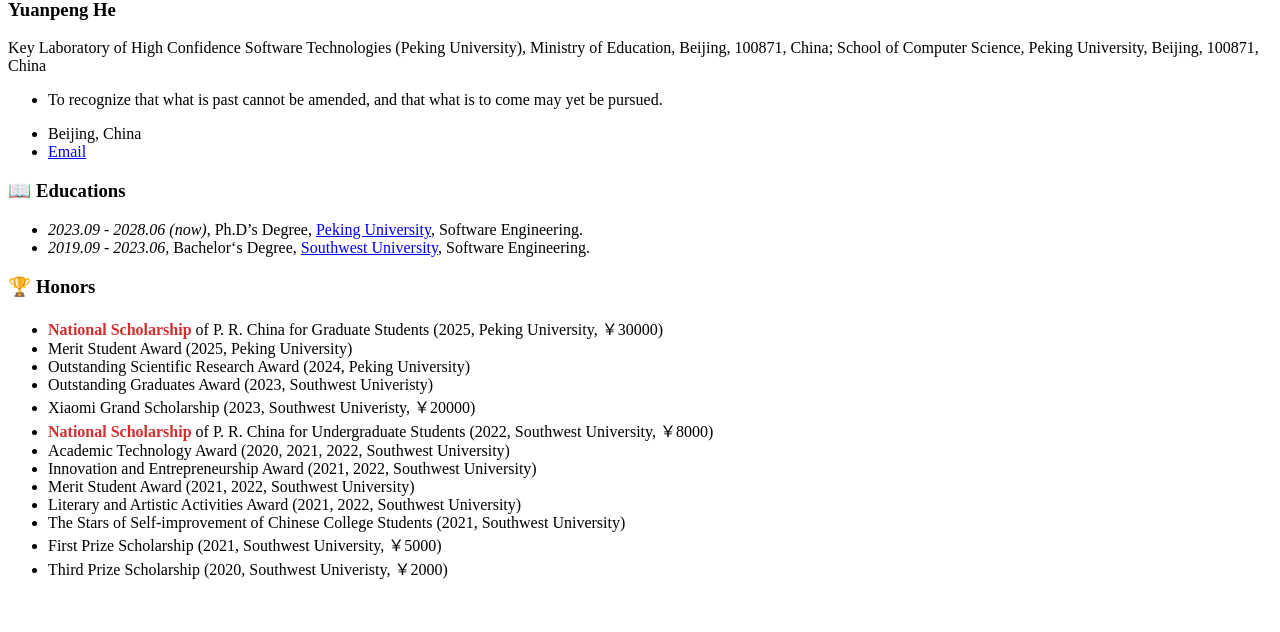
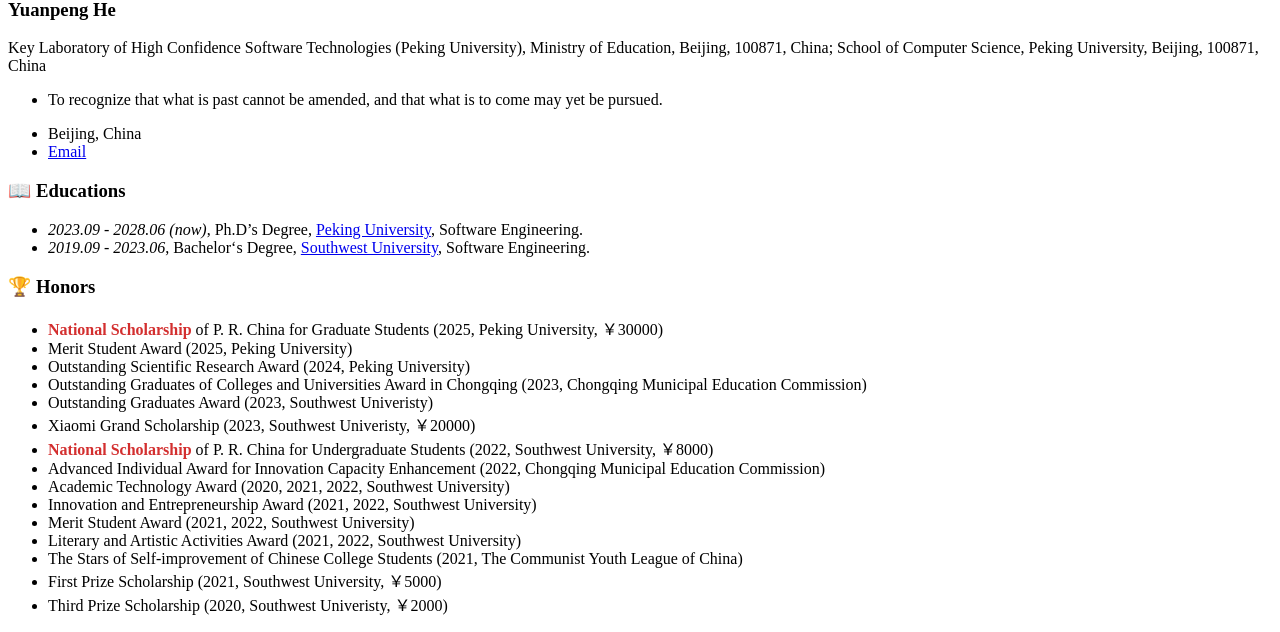
Before and after one commit to heyuanpengpku/heyuanpeng.github.io, a Jekyll site: the page built from _pages/includes/exp.md, in a window 1280 px wide. Shown: the part 472-1104 px from the top of the page. Built offline with Jekyll 4.4.1, drawn with Linux system fonts in a browser that asks for light colours; our own code applies the rules of GitHub Pages for plain Markdown files; before the commit the page ends 1068 px from its top, so only the background shows below that.

Commit message:
2025-10-09 01:37:17

```diff
--- a/_pages/includes/exp.md
+++ b/_pages/includes/exp.md
@@ -7,13 +7,15 @@
 - <span style="color:#d32f2f;font-weight:600;">National Scholarship</span> of P. R. China for Graduate Students (2025, Peking University, ￥30000)
 - Merit Student Award (2025, Peking University)
 - Outstanding Scientific Research Award (2024, Peking University)
+- Outstanding Graduates of Colleges and Universities Award in Chongqing (2023, Chongqing Municipal Education Commission)
 - Outstanding Graduates Award (2023, Southwest Univeristy)
 - Xiaomi Grand Scholarship (2023, Southwest Univeristy, ￥20000)
 - <span style="color:#d32f2f;font-weight:600;">National Scholarship</span> of P. R. China for Undergraduate Students (2022, Southwest University, ￥8000)
+- Advanced Individual Award for Innovation Capacity Enhancement (2022, Chongqing Municipal Education Commission)
 - Academic Technology Award (2020, 2021, 2022, Southwest University)
 - Innovation and Entrepreneurship Award (2021, 2022, Southwest University)
 - Merit Student Award (2021, 2022, Southwest University)
 - Literary and Artistic Activities Award (2021, 2022, Southwest University)
-- The Stars of Self-improvement of Chinese College Students (2021, Southwest University)
+- The Stars of Self-improvement of Chinese College Students (2021, The Communist Youth League of China)
 - First Prize Scholarship (2021, Southwest University, ￥5000)
 - Third Prize Scholarship (2020, Southwest Univeristy, ￥2000)
```
